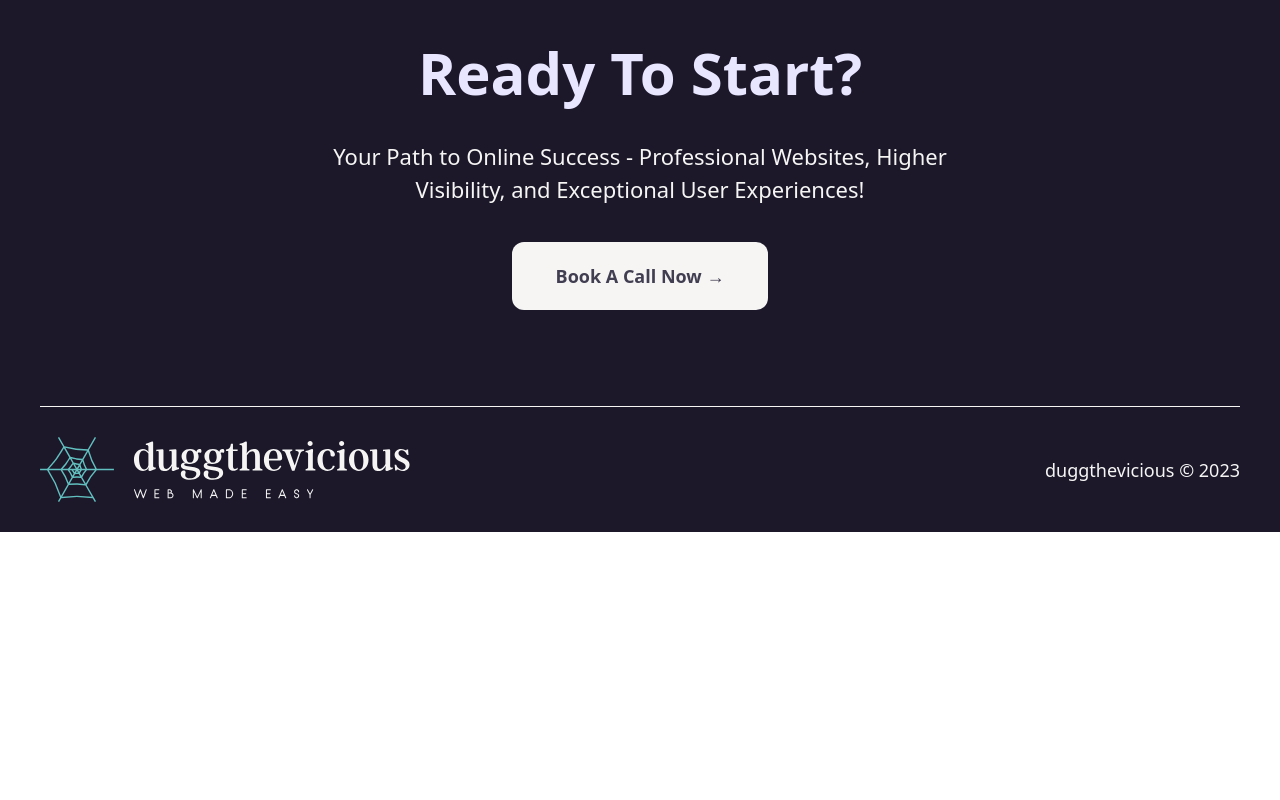
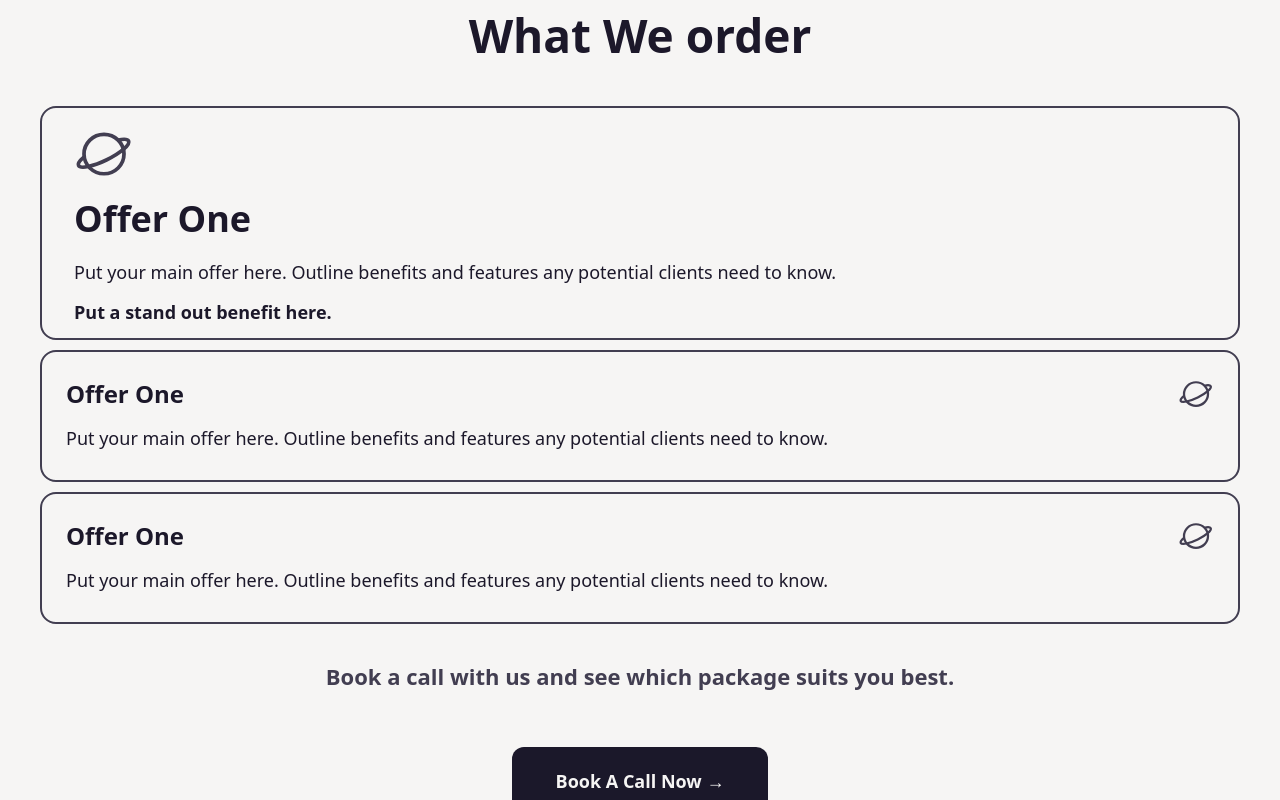
Before and after one commit to VividTruthKeeper/duggthevicious, a Next.js app: page / in a window 1280 px wide. Shown: the part 1600-2400 px from the top of the page. Before the commit the page ends 2132 px from the top, so only its background shows below. Built offline with nearby package versions, Linux system fonts and the light colour scheme; a web font is replaced by a local one.

Commit message:
services section

```diff
--- a/app/page.tsx
+++ b/app/page.tsx
@@ -4,6 +4,7 @@ import Header from "@/components/Header";
 import Benefits from "@/components/benefits/Benefits";
 import Hero from "@/components/hero/Hero";
 import Logos from "@/components/logos/Logos";
+import Services from "@/components/services/Services";
 
 export default function Home() {
   return (
@@ -13,6 +14,7 @@ export default function Home() {
       <Hero />
       <Logos />
       <Benefits />
+      <Services />
       <Final />
       <Footer />
     </main>
--- /dev/null
+++ b/components/services/Offer.tsx
@@ -0,0 +1,71 @@
+"use client";
+import Image from "next/image";
+import { useState } from "react";
+import { motion } from "framer-motion";
+
+interface IProps {
+  initiallyOpen?: boolean;
+}
+
+const Offer = ({ initiallyOpen }: IProps) => {
+  const [open, setOpen] = useState<boolean | undefined>(initiallyOpen);
+  return (
+    <motion.div
+      className="service-offer flex flex-col gap-2 py-4 px-8 relative border-2 border-solid border-[#423E51] rounded-2xl cursor-pointer"
+      initial={{ padding: "16px 24px" }}
+      animate={open ? { padding: "16px 32px" } : { padding: "16px 24px" }}
+      onClick={() => setOpen(!open)}
+    >
+      <motion.div
+        className="overflow-hidden"
+        initial={{ height: "60px" }}
+        animate={open ? { height: "60px" } : { height: "0px" }}
+      >
+        <Image
+          src="/globe.svg"
+          alt="offer"
+          width={60}
+          height={60}
+          className="object-contain w-[60px] h-full"
+        />
+      </motion.div>
+      <div className="flex flex-col gap-3">
+        <div className="flex items-center gap-[10px] justify-between">
+          <motion.h3
+            className="text-[36px] text-DARKBLUE font-SATOSHI font-bold"
+            initial={{ fontSize: "36px" }}
+            animate={open ? { fontSize: "36px" } : { fontSize: "24px" }}
+          >
+            Offer One
+          </motion.h3>
+          <motion.div
+            className="overflow-hidden"
+            initial={{ height: "36px" }}
+            animate={!open ? { height: "36px" } : { height: "0px" }}
+          >
+            <Image
+              src="/globe.svg"
+              alt="offer"
+              width={36}
+              height={36}
+              className="object-contain w-[36px] h-full"
+            />
+          </motion.div>
+        </div>
+        <p className="text-DARKBLUE text-lg font-SATOSHI overflow-hidden">
+          Put your main offer here. Outline benefits and features any potential
+          clients need to know.
+        </p>
+        <motion.p
+          className="text-DARKBLUE text-lg font-SATOSHI overflow-hidden font-bold"
+          initial={{ height: "20px" }}
+          animate={open ? { height: "24px" } : { height: "0px" }}
+        >
+          Put a stand out benefit here.
+        </motion.p>
+      </div>
+    </motion.div>
+  );
+};
+
+export default Offer;
--- /dev/null
+++ b/components/services/Services.tsx
@@ -0,0 +1,28 @@
+import Container from "../Container";
+import CtaBtn from "../CtaBtn";
+import Offer from "./Offer";
+
+const Services = () => {
+  return (
+    <section className="services bg-WHITE py-[72px]">
+      <Container className="flex flex-col gap-9">
+        <h2 className="text-DARKBLUE text-center font-bold font-SATOSHI text-[46px]">
+          What We order
+        </h2>
+        <div className="flex flex-col gap-[10px]">
+          <Offer initiallyOpen />
+          <Offer />
+          <Offer />
+        </div>
+        <div className="flex flex-col gap-[54px] items-center">
+          <h3 className="font-SATOSHI font-bold text-GRAYBLUE text-[22px]">
+            Book a call with us and see which package suits you best.
+          </h3>
+          <CtaBtn />
+        </div>
+      </Container>
+    </section>
+  );
+};
+
+export default Services;
```
Also changed, not shown: public/globe.svg (added).
